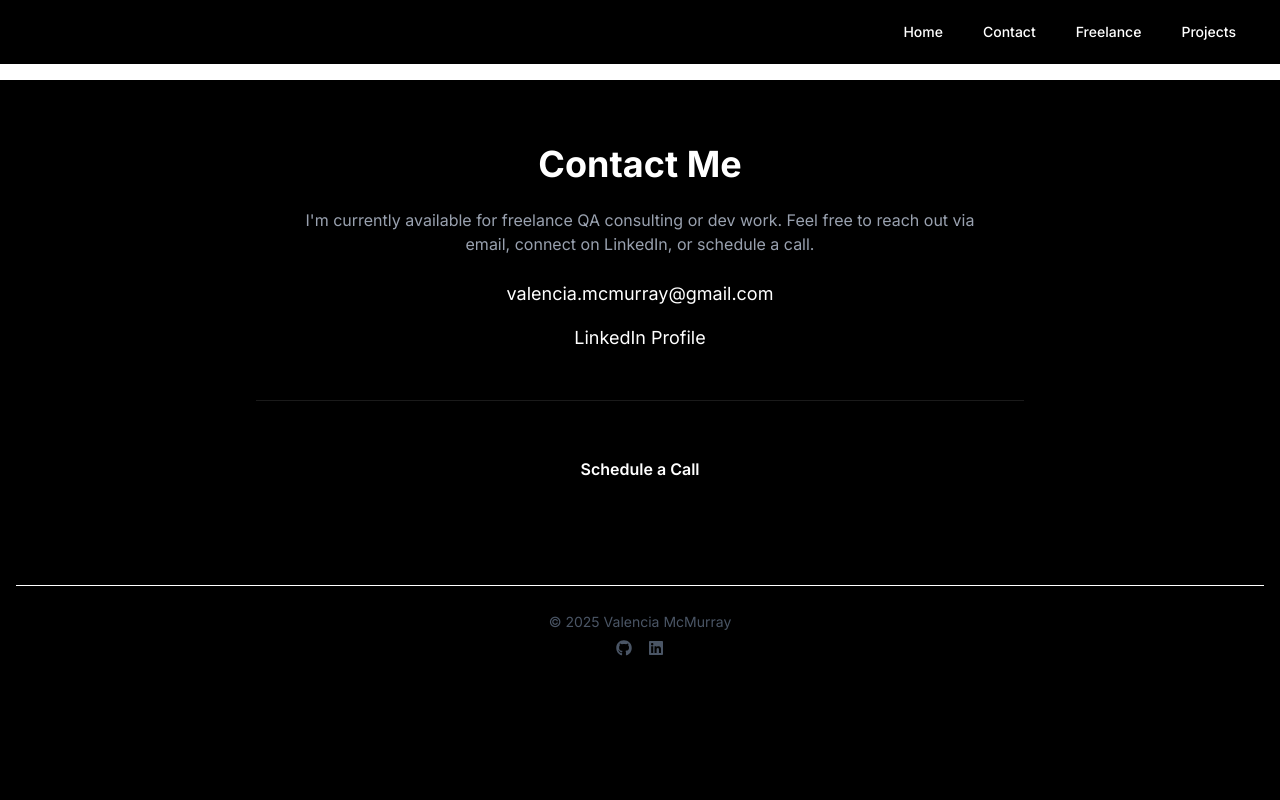
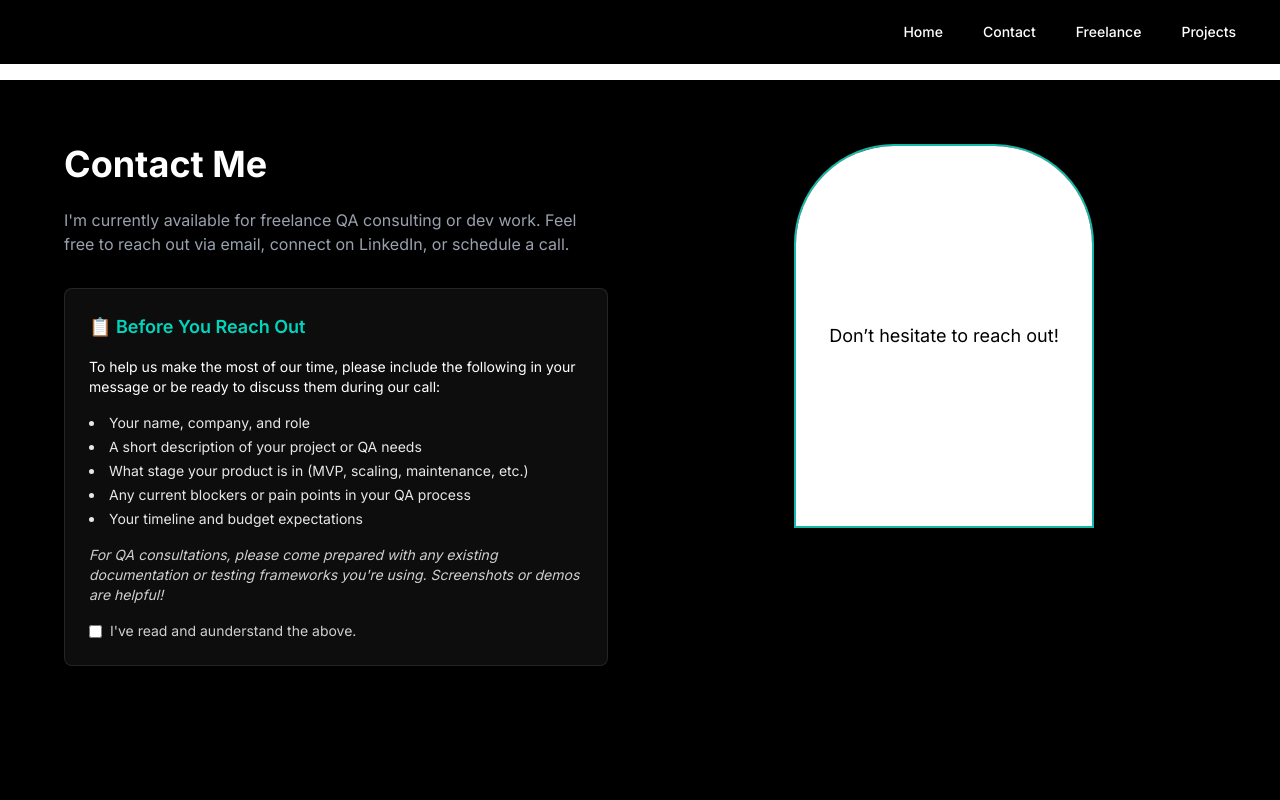
Before and after one commit to Valencia2019/Valencia2019.github.io, a Next.js app in the folder next-portfolio/nextjs-portfolio/: page /contact in a window 1280 px wide. Shown: the top 800 px of the page. Built offline with nearby package versions, Linux system fonts and the light colour scheme; grey boxes are pictures that could not be loaded.

Commit message:
contact page updates
- and unit test implementation

```diff
--- a/next-portfolio/nextjs-portfolio/src/app/contact/page.tsx
+++ b/next-portfolio/nextjs-portfolio/src/app/contact/page.tsx
@@ -1,47 +1,102 @@
+'use client';
+import React, { useState } from 'react';
 import { Navbar } from "@/components/Navbar";
 import { Footer } from "@/components/Footer";
 import { CalendlyModal } from "@/components/CalendlyModal";
-import { Metadata } from 'next';
+import { HalfOval } from "@/components/HalfOval";
 
-export const metadata: Metadata = {
-  title: 'Contact | Valencia McMurray',
-  description: 'Reach out to collaborate or schedule a consulting session.',
+const MYEMAIL = "valencia.mcmurray@gmail.com";
+const LINKEDINLINK = "https://linkedin.com/in/valenciamcm";
+
+export default function ContactPage() {
+  const [showContactInfo, setShowContactInfo] = useState(false);
+
+  const toggleContactInfo = () => {
+    setShowContactInfo(!showContactInfo);
   };
 
-export default function ContactPage() {
+
   return (
+    <div className="flex flex-col min-h-screen">
+    <Navbar />
     <main className="min-h-screen bg-black text-white flex flex-col items-center px-4 py-16 space-y-12 mt-20">
-      <Navbar />
-      <div className="max-w-2xl text-center space-y-6">
+      <div className="w-full flex flex-col md:flex-row items-start justify-center gap-16 max-w-6xl">
+
+        {/* Left Column - Text and Links */}
+        <div className="flex-1 space-y-6 max-w-xl">
           <h1 className="text-4xl font-bold text-white">Contact Me</h1>
           <p className="text-gray-400">
-          I'm currently available for freelance QA consulting or dev work.
-          Feel free to reach out via email, connect on LinkedIn, or schedule a call.
+            {"I'm currently available for freelance QA consulting or dev work. Feel free to reach out via email, connect on LinkedIn, or schedule a call."}
           </p>
 
-        <div className="flex flex-col items-center space-y-4 text-lg">
+              <div className="mt-8 p-6 bg-white/5 border border-white/10 rounded-lg text-sm text-white space-y-4">
+                <h2 className="text-lg font-semibold text-teal-400">📋 Before You Reach Out</h2>
+                <p>To help us make the most of our time, please include the following in your message or be ready to discuss them during our call:</p>
+                <ul className="list-disc list-inside space-y-1 text-white/90">
+                  <li>Your name, company, and role</li>
+                  <li>A short description of your project or QA needs</li>
+                  <li>What stage your product is in (MVP, scaling, maintenance, etc.)</li>
+                  <li>Any current blockers or pain points in your QA process</li>
+                  <li>Your timeline and budget expectations</li>
+                </ul>
+                <p className="text-white/80 italic">
+                  {"For QA consultations, please come prepared with any existing documentation or testing frameworks you're using. Screenshots or demos are helpful!"}
+                </p>
+                <label htmlFor="checkbox" className="flex items-center space-x-2">
+                  <input type="checkbox" id="checkbox" checked={showContactInfo} onChange={toggleContactInfo} data-testid="checkbox"/>
+                  <span className="text-white/80">
+                    {"I've read and aunderstand the above."}
+                  </span>
+                </label>
+              </div>
+
+          <div id="contact-info" className={`mt-8 ${showContactInfo ? 'block' : 'hidden'}`}>
+
+          <div className="pt-6">
+            <CalendlyModal buttonColor="white" buttonTextColor="black" data-testid="calendly-modal-left" />
+          </div>
+          </div>
+        </div>
+
+        {/* Right Column - Half Oval */}
+        <div className="flex-1 flex justify-center items-start">
+          <HalfOval accentColor="#14B8A6"
+              content={{
+                text: showContactInfo ? (
+                  <div className="text-sm space-y-2 text-black text-center">
+                    <p>
                       <a
-            href="mailto:valencia.mcmurray@gmail.com"
-            className="text-accent hover:underline transition"
+                        href={`mailto:${MYEMAIL}`}
+                        className="text-teal-500 hover:underline block"
+                        data-testid="email-link"
                       >
-            valencia.mcmurray@gmail.com
+                        {MYEMAIL}
                       </a>
+                    </p>
+                    <p>
                       <a
-            href="https://www.linkedin.com/in/valenciamcm/"
+                        href={LINKEDINLINK}
                         target="_blank"
                         rel="noopener noreferrer"
-            className="text-accent hover:underline transition"
+                        className="text-teal-500 hover:underline block"
+                        data-testid="linkedin-link"
                       >
                         LinkedIn Profile
                       </a>
+                    </p>
+                    <div className="pt-6">
+                      <CalendlyModal buttonColor="black" buttonTextColor="white" data-testid="calendly-modal-oval" />
                     </div>
                   </div>
-
-      <div className="w-full max-w-3xl border-t border-white/10 pt-12 flex justify-center">
-        <CalendlyModal />
+                ) : (
+                  "Don’t hesitate to reach out!"
+                ),
+              }}
+            />
         </div>
-
+      </div>
+    </main>
     <Footer />
-    </main>
+    </div>
   );
 }
```
Also changed, not shown: 1 other file (tests, documents, lock files or other folders). Lines whose indentation alone changed are shown as unchanged.
